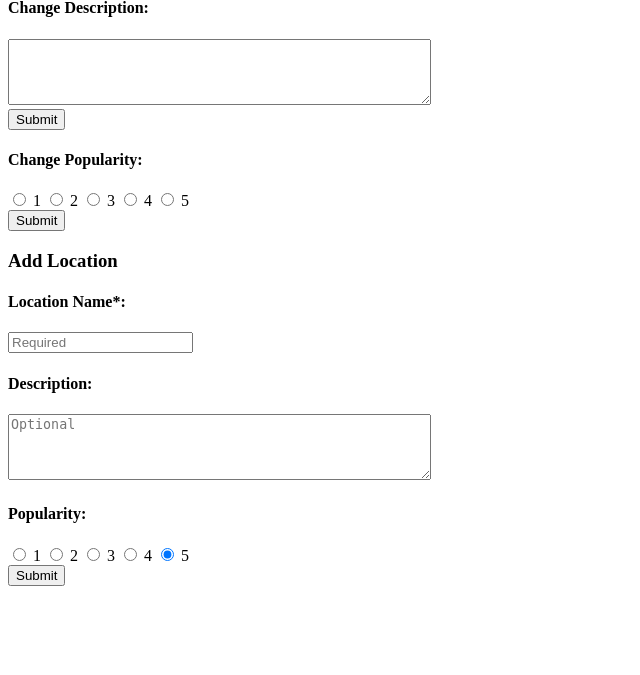
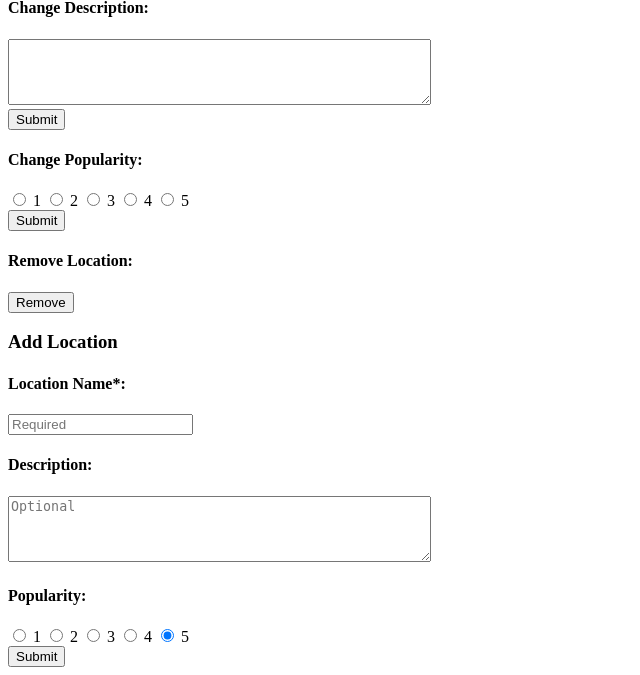
Before and after one commit to lwholten/doyrms-registration, a PHP site: page /pages/html/admin_page.html in a window 1280 px wide. Shown: the part 1528-2203 px from the top of the page, without its empty margins (0-640 px from the left). Before the commit the page ends 2114 px from the top, so only its background shows below. Run offline with PHP 8.4, Linux system fonts and the light colour scheme.

Commit message:
Administrators can now remove locations from the database using the web interface

```diff
--- a/pages/html/admin_page.html
+++ b/pages/html/admin_page.html
@@ -74,7 +74,7 @@
           <header>
             <h2>Locations</h2>
             <div class="button_wrapper">
-              <button onclick="toggleHiddenSection('locations_add_section');" class="add_button" id="add_staff_button">Add Location</button>
+              <button onclick="toggleHiddenSection('locations_add_section');" class="add_button" id="add_location_button">Add Location</button>
             </div>
           </header>
           <table class='table' id='locations_accounts_table'>
@@ -135,6 +135,14 @@
               </div>
             </div>
           </form>
+          <form id="remove_location_form" autocomplete="off" class="text generic_form" action="" method="POST">
+            <input type="hidden" name="remove_location" value="true"/>
+            <input class="location_id_storage" type="hidden" name="location_id" value="0"/>
+            <div class="remove_button_wrapper">
+              <label for="remove_location"><h4>Remove Location:</h4></label>
+              <input class="remove_button" type="submit" value="Remove" />
+            </div>
+          </form>
         </section>
         <section class="hidden_section" id="locations_add_section">
           <h3>Add Location</h3>
```
Also changed, not shown: css/staff_page.css (+17 -0 lines), pages/php/admin_page.php (+21 -0 lines).
